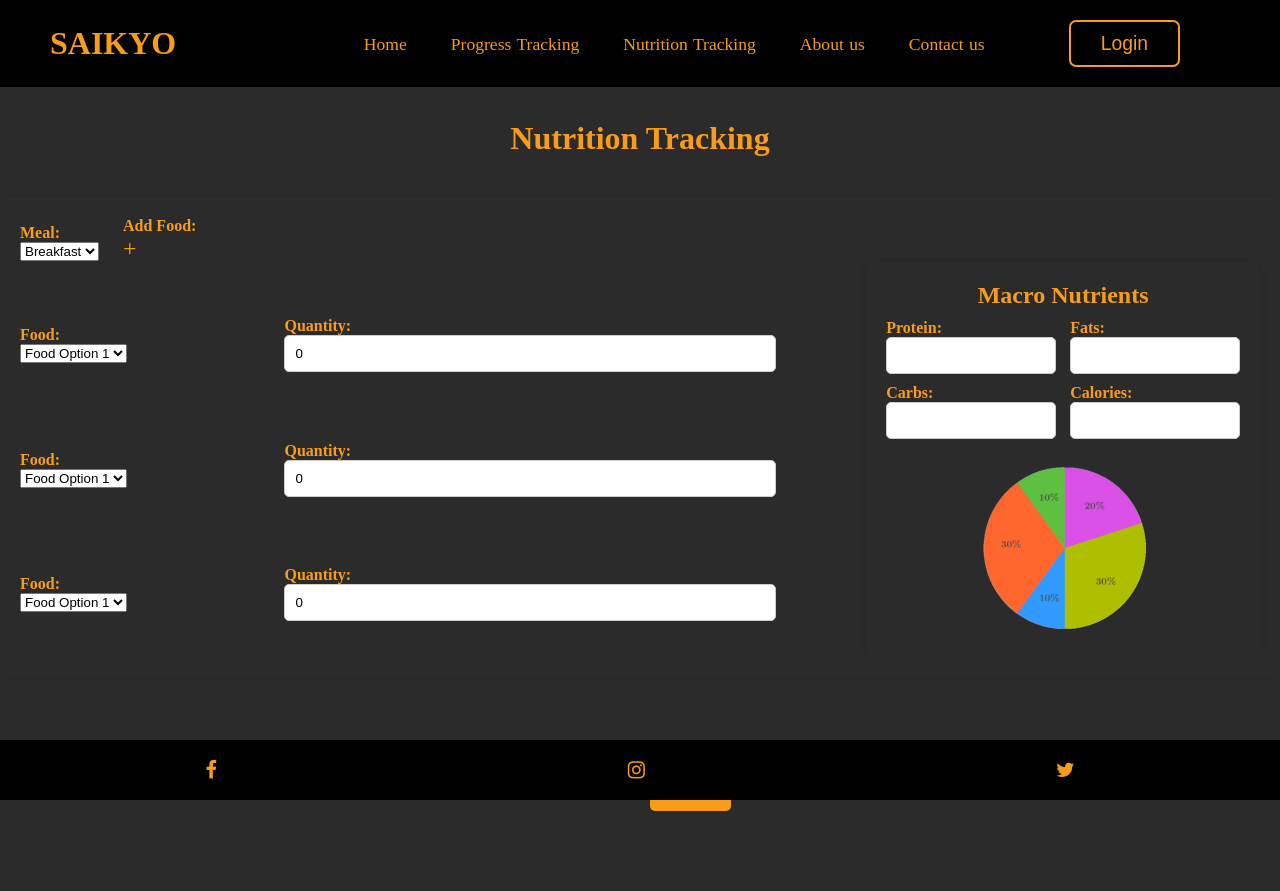
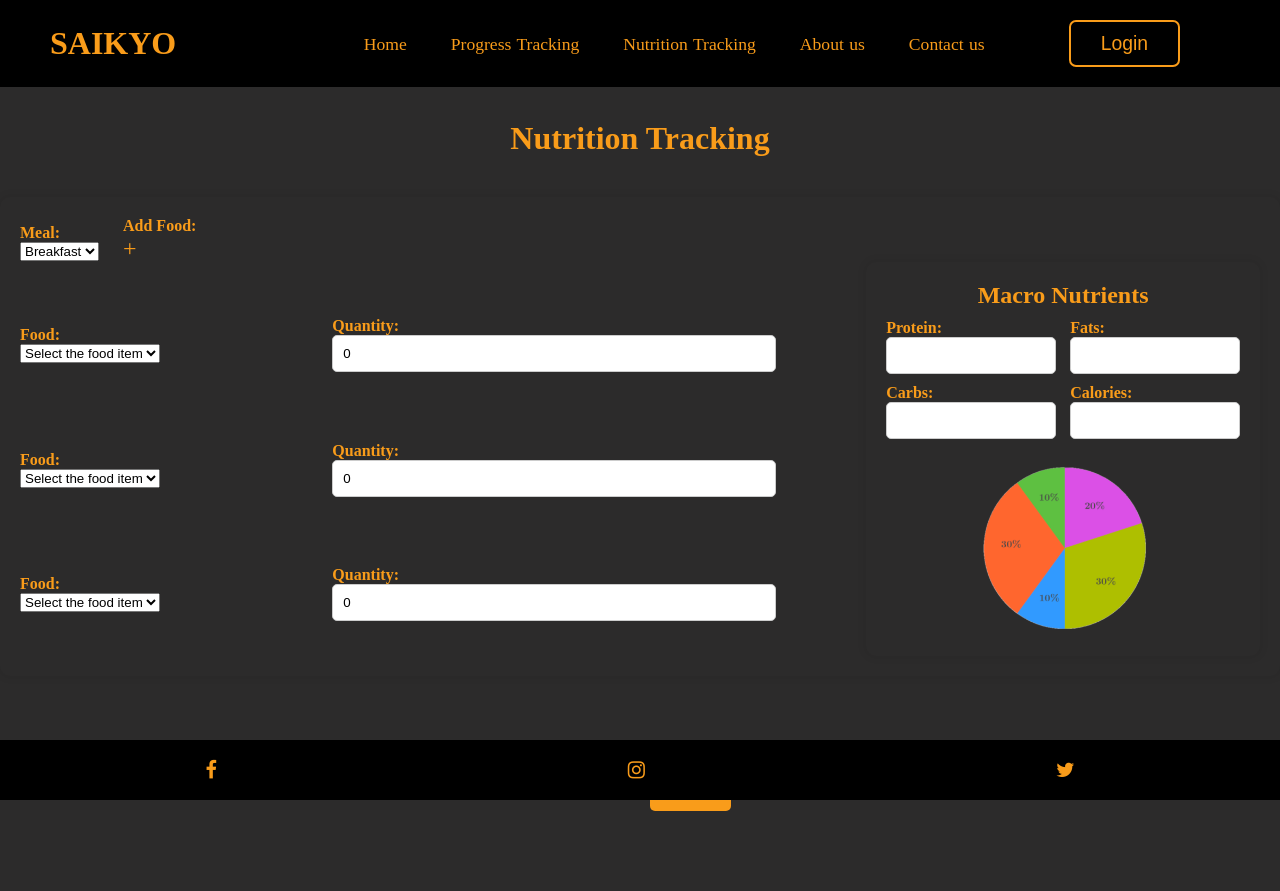
Before and after one commit to Sri01729/DGL_123_Project, a PHP site: page /Views/nutritiontracking.view.php in a window 1280 px wide. Run offline with PHP 8.4, Linux system fonts and the light colour scheme; tables that the repository leaves empty or names only in its code hold one stand-in row (values such as "Sample post").

Commit message:
Populate a dropdown with food items fetched from the database

```diff
--- a/Views/nutritiontracking.view.php
+++ b/Views/nutritiontracking.view.php
@@ -23,8 +23,16 @@
                         <td>
                             <label for="food1">Food:</label>
                             <select id="food1">
-                                <option value="food1_option1">Food Option 1</option>
-                                <option value="food1_option2">Food Option 2</option>
+                                <option value="">Select the food item</option>
+                                <?php
+                                // Include the PHP file to access the $food array
+                                include '../Models/nutritiondata.php';
+
+                                // Loop through $food and populate the dropdown
+                                foreach ($food as $foodItem) {
+                                    echo '<option value="' . $foodItem['id'] . '">' . $foodItem['food_name'] . '</option>';
+                                }
+                                ?>
                             </select>
                         </td>
                         <td>
@@ -36,8 +44,16 @@
                         <td>
                             <label for="food2">Food:</label>
                             <select id="food2">
-                                <option value="food2_option1">Food Option 1</option>
-                                <option value="food2_option2">Food Option 2</option>
+                                <option value="">Select the food item</option>
+                                <?php
+                                // Include the PHP file to access the $food array
+                                include '../Models/nutritiondata.php';
+
+                                // Loop through $food and populate the dropdown
+                                foreach ($food as $foodItem) {
+                                    echo '<option value="' . $foodItem['id'] . '">' . $foodItem['food_name'] . '</option>';
+                                }
+                                ?>
                             </select>
                         </td>
                         <td>
@@ -49,8 +65,16 @@
                         <td>
                             <label for="food3">Food:</label>
                             <select id="food3">
-                                <option value="food3_option1">Food Option 1</option>
-                                <option value="food3_option2">Food Option 2</option>
+                                <option value="">Select the food item</option>
+                                <?php
+                                // Include the PHP file to access the $food array
+                                include '../Models/nutritiondata.php';
+
+                                // Loop through $food and populate the dropdown
+                                foreach ($food as $foodItem) {
+                                    echo '<option value="' . $foodItem['id'] . '">' . $foodItem['food_name'] . '</option>';
+                                }
+                                ?>
                             </select>
                         </td>
                         <td>
```
